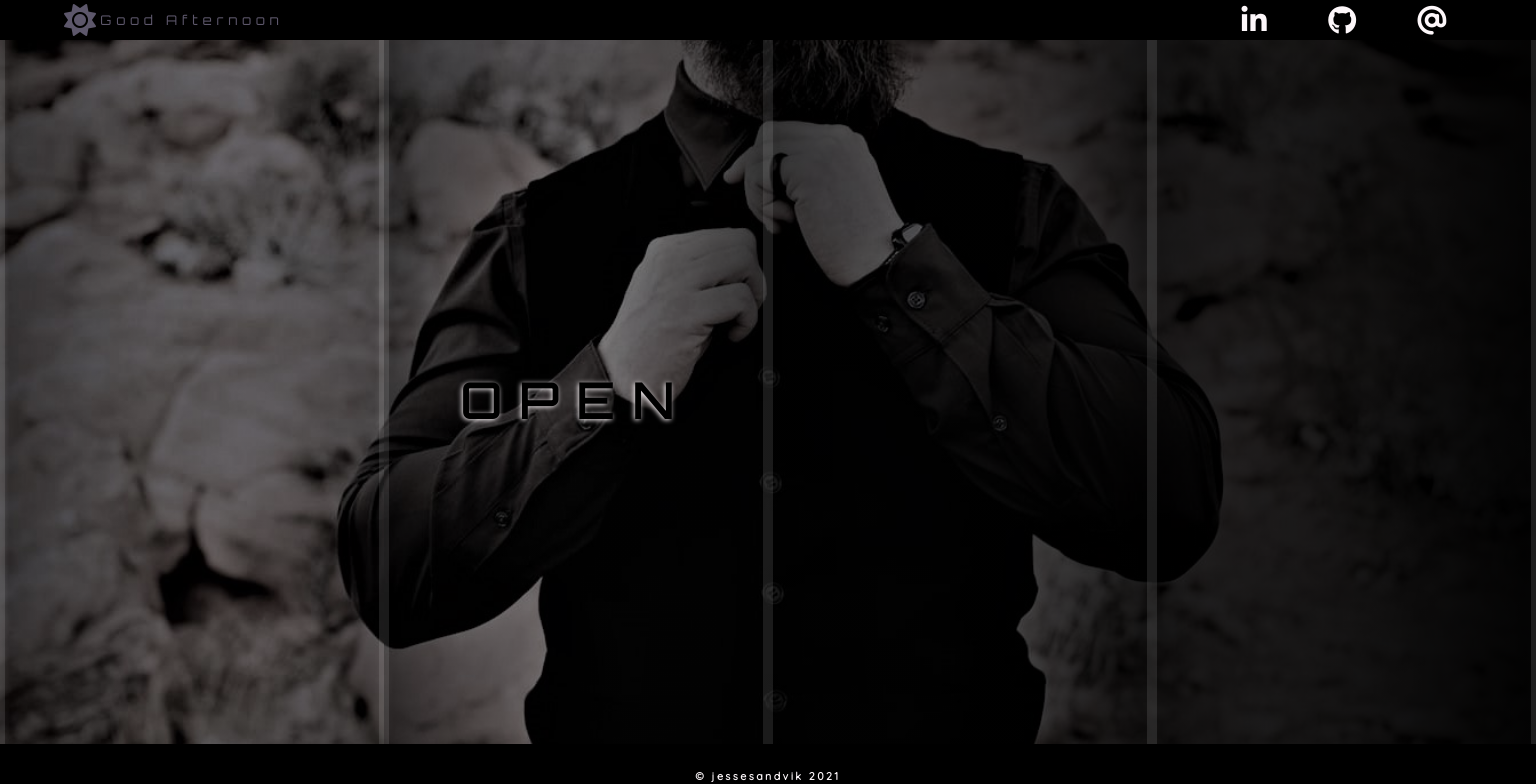
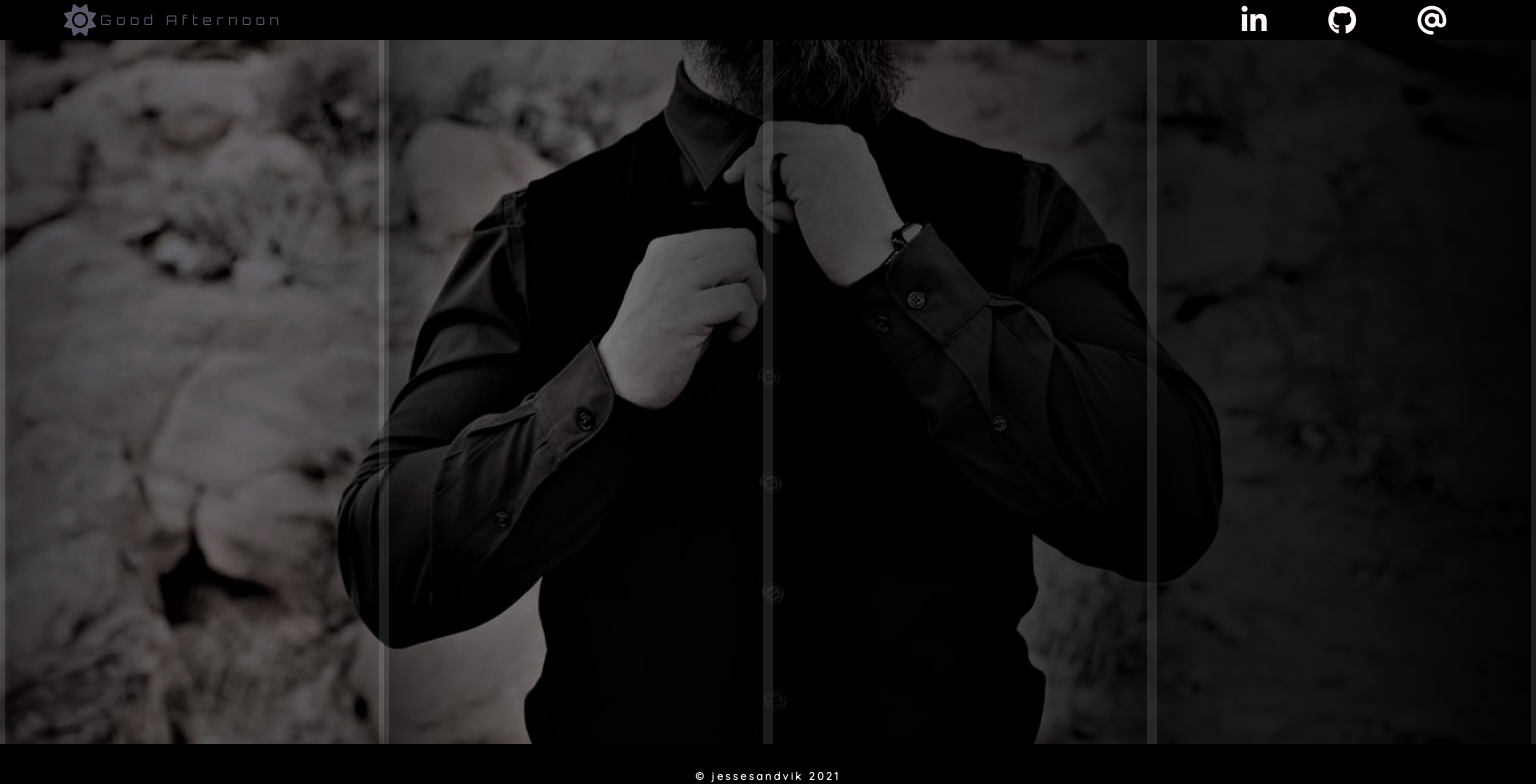
Before and after one commit to JesseSandvik/Portfolio-React, a React (Create React App) app: page / in a window 1536 px wide. Shown: the top 784 px of the page. Built offline with nearby package versions, Linux system fonts and the light colour scheme; a web font is replaced by a local one.

Commit message:
redesigned landing page and functionality

```diff
--- a/src/_accents.scss
+++ b/src/_accents.scss
@@ -1,6 +1,13 @@
 @import './config';
 
 .morning {
+
+    .homePage {
+        h1 {
+            border-bottom: 1px solid $accent-color-one;
+        }
+    }
+
     header {
         &.open {
             .logo {
@@ -54,6 +61,13 @@
 }
 
 .afternoon {
+
+    .homePage {
+        h1 {
+            border-bottom: 1px solid $accent-color-two;
+        }
+    }
+
     header {
         &.open {
             .logo {
@@ -108,6 +122,13 @@
 }
 
 .evening {
+
+    .homePage {
+        h1 {
+            border-bottom: 1px solid $accent-color-three;
+        }
+    }
+
     header {
         &.open {
             .logo {
--- a/src/dynamicBackground/DynamicBackground.css
+++ b/src/dynamicBackground/DynamicBackground.css
@@ -44,45 +44,14 @@
   background-image: -webkit-gradient(linear, left top, right top, from(rgba(0, 0, 0, 0.3)), to(rgba(0, 0, 0, 0.5))), url("../images/self-desert-p2.jpg");
   background-image: linear-gradient(to right, rgba(0, 0, 0, 0.3), rgba(0, 0, 0, 0.5)), url("../images/self-desert-p2.jpg");
   background-size: cover;
-  cursor: pointer;
-  -webkit-transition: all 3s ease-in-out;
-  transition: all 3s ease-in-out;
-}
-
-.bg .item.bg2:hover {
-  -webkit-transition: all 1.5s ease-in-out;
-  transition: all 1.5s ease-in-out;
-}
-
-.bg .item.bg2:hover h5 {
-  -webkit-transition: all 1.5s ease-in-out;
-  transition: all 1.5s ease-in-out;
-}
-
-.bg .item.bg2 h5 {
-  color: #000000;
-  cursor: pointer;
-  font-family: Orbitron, 'Times New Roman', Times, serif;
-  font-size: 3rem;
-  letter-spacing: 1.2rem;
-  opacity: 1;
-  text-transform: uppercase;
-  text-shadow: -1px 1px 5px #FDF7FA;
   -webkit-transition: all 3s ease-in-out;
   transition: all 3s ease-in-out;
 }
 
 .bg .item.bg2.open {
-  cursor: default;
   opacity: 0.3;
   -webkit-transform: translate(-100%);
           transform: translate(-100%);
-  -webkit-transition: all 0.8s ease-in-out 0.8s;
-  transition: all 0.8s ease-in-out 0.8s;
-}
-
-.bg .item.bg2.open h5 {
-  opacity: 0;
   -webkit-transition: all 0.8s ease-in-out 0.8s;
   transition: all 0.8s ease-in-out 0.8s;
 }
--- a/src/dynamicBackground/DynamicBackground.js
+++ b/src/dynamicBackground/DynamicBackground.js
@@ -12,10 +12,7 @@ function DynamicBackground(props) {
             <div className={classNames({
                 "item bg2": props.backgroundToggle,
                 "item bg2 open": !props.backgroundToggle,
-            })}
-            onClick={props.backgroundToggleHandler}
-            >
-                <h5>open</h5>
+            })}>
             </div>
             <div className={classNames({
                 "item bg3": props.backgroundToggle,
--- a/src/dynamicBackground/DynamicBackground.scss
+++ b/src/dynamicBackground/DynamicBackground.scss
@@ -38,40 +38,12 @@
       rgba($primary-color, 0.5)),
       url('../images/self-desert-p2.jpg');
       background-size: cover;
-      cursor: pointer;
       transition: all 3s ease-in-out;
 
-
-      &:hover {
-        transition: all 1.5s ease-in-out;
-
-        h5 {
-          transition: all 1.5s ease-in-out;
-        }
-      }
-
-      h5 {
-        color: $primary-color;
-        cursor: pointer;
-        font-family: Orbitron, 'Times New Roman', Times, serif;
-        font-size: 3rem;
-        letter-spacing: 1.2rem;
-        opacity: 1;
-        text-transform: uppercase;
-        text-shadow: -1px 1px 5px set-text-color($primary-color);
-        transition: all 3s ease-in-out;
-      }
-
       &.open {
-        cursor: default;
         opacity: 0.3;
         transform: translate(-100%);
         @include transition-ease-delay-two;
-
-        h5 {
-          opacity: 0;
-          @include transition-ease-delay-two;
-        }
       }
     }
 
--- /dev/null
+++ b/src/homePage/homePage.js
@@ -0,0 +1,23 @@
+import React from 'react';
+import classNames from '../utils/ClassNames';
+import DeveloperIcons from '../utils/DeveloperIcons';
+
+function HomePage(props) {
+    return (
+        <div className={classNames({
+            "homePage": props.backgroundToggle,
+            "homePage open": !props.backgroundToggle,
+            })}>
+            <div className="item">
+                <h1>Jesse <strong>Sandvik</strong></h1>
+                <h2>Full stack software Developer</h2>
+                <DeveloperIcons />
+                <div className="enterSite">
+                    <p onClick={props.backgroundToggleHandler}>Learn More.</p>
+                </div>
+            </div>
+        </div>
+    );
+}
+
+export default HomePage;
--- a/src/index.css
+++ b/src/index.css
@@ -1,3 +1,7 @@
+.morning .homePage h1 {
+  border-bottom: 1px solid #E6C79C;
+}
+
 .morning header.open .logo .devLogo h1 {
   border-bottom: 1px solid #E6C79C;
 }
@@ -28,6 +32,10 @@
 
 .morning footer i {
   color: #E6C79C;
+}
+
+.afternoon .homePage h1 {
+  border-bottom: 1px solid #ACFCD9;
 }
 
 .afternoon header.open .logo .devLogo h1 {
@@ -62,6 +70,10 @@
 
 .afternoon footer i {
   color: #ACFCD9;
+}
+
+.evening .homePage h1 {
+  border-bottom: 1px solid #7D70BA;
 }
 
 .evening header.open .logo .devLogo h1 {
@@ -99,6 +111,9 @@
 }
 
 @media screen and (max-width: 1330px) {
+  .homePage {
+    visibility: hidden;
+  }
   .dynbg {
     visibility: hidden;
   }
@@ -215,6 +230,110 @@
 }
 
 @media screen and (min-width: 1330px) {
+  .homePage {
+    -webkit-box-align: center;
+        -ms-flex-align: center;
+            align-items: center;
+    display: -webkit-box;
+    display: -ms-flexbox;
+    display: flex;
+    -webkit-box-orient: vertical;
+    -webkit-box-direction: normal;
+        -ms-flex-direction: column;
+            flex-direction: column;
+    -webkit-box-pack: end;
+        -ms-flex-pack: end;
+            justify-content: flex-end;
+    min-height: 65vh;
+    opacity: 1;
+    position: fixed;
+    text-transform: capitalize;
+    text-align: center;
+    visibility: visible;
+    width: 100vw;
+    font-size: 3rem;
+    margin: 5vh 0;
+    -webkit-transition: 0.6s ease-in-out;
+    transition: 0.6s ease-in-out;
+  }
+  .homePage .icon {
+    margin: 0 .5vw;
+    text-shadow: -1px 2px 0 #5D576B;
+  }
+  .homePage .icon-js {
+    color: #f7df1e;
+  }
+  .homePage .icon-react {
+    color: #7cc5d9;
+  }
+  .homePage .icon-html {
+    color: #f06529;
+  }
+  .homePage .icon-css {
+    color: #2965f1;
+  }
+  .homePage .icon-sass {
+    color: #cd6799;
+  }
+  .homePage .icon-node {
+    color: #68a063;
+  }
+  .homePage .icon-npm {
+    color: #cc3534;
+  }
+  .homePage .icon-git {
+    color: #f34f29;
+  }
+  .homePage .icon {
+    font-size: 4rem;
+    margin: 1rem;
+  }
+  .homePage.open {
+    opacity: 0;
+    -webkit-transition: 0.6s ease-in-out;
+    transition: 0.6s ease-in-out;
+  }
+  .homePage h1 {
+    font-family: Orbitron, 'Courier New', Courier, monospace;
+    font-weight: 600;
+    letter-spacing: .7rem;
+    font-size: 2.5rem;
+    margin: .5rem;
+    padding: 1rem;
+  }
+  .homePage h2 {
+    font-family: Orbitron, 'Courier New', Courier, monospace;
+    font-weight: 600;
+    letter-spacing: .5rem;
+    font-size: 2rem;
+    padding: 1rem;
+    margin: .5rem;
+  }
+  .homePage .enterSite {
+    display: -webkit-box;
+    display: -ms-flexbox;
+    display: flex;
+    -webkit-box-pack: center;
+        -ms-flex-pack: center;
+            justify-content: center;
+    width: 100%;
+  }
+  .homePage .enterSite p {
+    border-radius: 15px;
+    background: #000000;
+    -webkit-box-shadow: inset 0 0 0 5px rgba(255, 255, 255, 0.1);
+            box-shadow: inset 0 0 0 5px rgba(255, 255, 255, 0.1);
+    cursor: pointer;
+    font-size: 2rem;
+    letter-spacing: 0.2rem;
+    padding: 1rem;
+    width: 25vw;
+    -webkit-transition: 0.6s ease-in-out;
+    transition: 0.6s ease-in-out;
+  }
+  .homePage .enterSite p:hover {
+    opacity: 0.9;
+  }
   .dynbg {
     visibility: visible;
   }
@@ -417,38 +536,21 @@
     -webkit-transition: all 1.0s ease-in-out 1.0s;
     transition: all 1.0s ease-in-out 1.0s;
   }
-  .morning .dynbg .bg .item.bg2.open {
+  .morning .homePage .enterSite p:hover {
     -webkit-box-shadow: inset 0 0 0 5px #E6C79C;
             box-shadow: inset 0 0 0 5px #E6C79C;
+    -webkit-transition: 0.6s ease-in-out;
+    transition: 0.6s ease-in-out;
   }
-  .morning .dynbg .bg .item.bg2:hover {
-    -webkit-box-shadow: inset 0 0 0 5px #E6C79C;
-            box-shadow: inset 0 0 0 5px #E6C79C;
-  }
-  .morning .dynbg .bg .item.bg2:hover h5 {
-    text-shadow: -1px 1px 5px #E6C79C;
-  }
-  .afternoon .dynbg .bg .item.bg2.open {
+  .afternoon .homePage .enterSite p:hover {
     -webkit-box-shadow: inset 0 0 0 5px #ACFCD9;
             box-shadow: inset 0 0 0 5px #ACFCD9;
   }
-  .afternoon .dynbg .bg .item.bg2:hover {
-    -webkit-box-shadow: inset 0 0 0 5px #ACFCD9;
-            box-shadow: inset 0 0 0 5px #ACFCD9;
-  }
-  .afternoon .dynbg .bg .item.bg2:hover h5 {
-    text-shadow: -1px 1px 5px #ACFCD9;
-  }
-  .evening .dynbg .bg .item.bg2.open {
+  .evening .homePage .enterSite p:hover {
     -webkit-box-shadow: inset 0 0 0 5px #7D70BA;
             box-shadow: inset 0 0 0 5px #7D70BA;
-  }
-  .evening .dynbg .bg .item.bg2:hover {
-    -webkit-box-shadow: inset 0 0 0 5px #7D70BA;
-            box-shadow: inset 0 0 0 5px #7D70BA;
-  }
-  .evening .dynbg .bg .item.bg2:hover h5 {
-    text-shadow: -1px 1px 5px #7D70BA;
+    -webkit-transition: 0.6s ease-in-out;
+    transition: 0.6s ease-in-out;
   }
 }
 
--- a/src/layout/Layout.js
+++ b/src/layout/Layout.js
@@ -8,6 +8,7 @@ import MobileHamburgerButton from "../mobileHamburgerButton/MobileHamburgerButto
 import Navigation from "../navigation/Navigation";
 import Routes from "./Routes";
 import classNames from "../utils/ClassNames";
+import HomePage from "../homePage/homePage";
 
 export default function Layout() {
     const transition = {
@@ -82,6 +83,10 @@ export default function Layout() {
                     backgroundToggleHandler={backgroundToggleHandler}
                 />
             </div>
+            <HomePage
+                backgroundToggle={backgroundToggle}
+                backgroundToggleHandler={backgroundToggleHandler}
+            />
             <motion.section
                 initial={initialMotion}
                 animate={animateMotion}
```
Also changed, not shown: src/_responsive.scss (+81 -36 lines), 2 other files (tests, documents, lock files or other folders).
